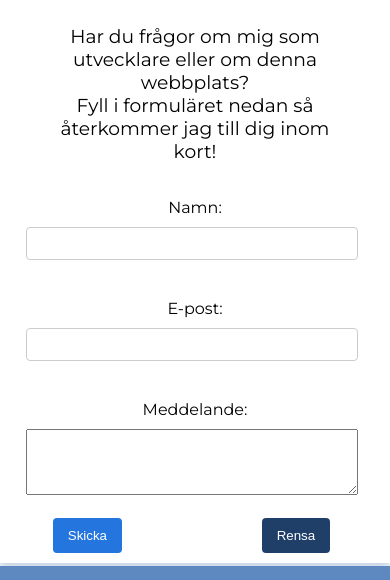
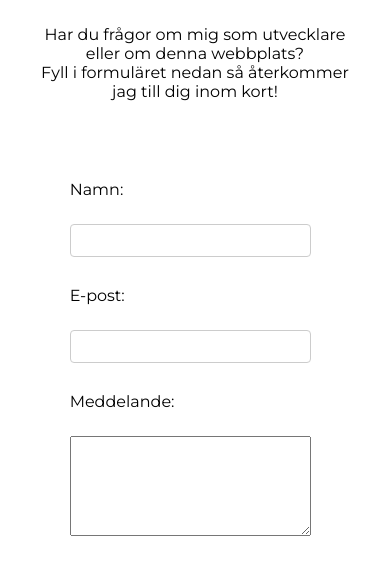
Before and after one commit to ronjanorlen/CSS-preprocessorer, a website built with Parcel: page src/contact.html in a window 390 px wide. Shown: the part 264-844 px from the top of the page. Built offline with nearby package versions, Linux system fonts and the light colour scheme.

Commit message:
Inför publicering

```diff
--- a/src/contact.html
+++ b/src/contact.html
@@ -62,12 +62,13 @@
               <label for="lname">E-post:</label>
               <input type="text" id="lname" name="lname"><br><br>
               <label for="message">Meddelande:</label>
-              <textarea id="message" name="message" rows="4" cols="50"></textarea><br><br>
+              <textarea id="message" name="message"></textarea><br><br>
               <button type="submit" class="send-button">Skicka</button>
               <button type="submit" class="reset-button">Rensa</button>
             </fieldset>
           </form>
         </div>
+        <p><em>*Obs denna webbplats har ingen bakomliggande funktionalitet.</em></p>
 
     </main>
     <footer>
--- a/src/scss/_component.scss
+++ b/src/scss/_component.scss
@@ -43,25 +43,33 @@ p {
 
 
 /* Kontaktformulär */
+
 fieldset {
     border: none;
 }
+form {
+  width: 100%;
+  margin-left: auto;
+  margin-right: auto;
+  display: inline-block;
+  margin-left: 10%;
+}
 
-form {
-    display: flex;
-    align-items: center;
-    justify-content: center;
+/* Meddelande-ruta */
+textarea {
+  width: 80%;
+  height: 100px;
 }
 
 /* Stil för etiketter */
 label {
-    display: block;
+  display: block;
     margin-bottom: 25px;
 }
 
 /* Stil för textinput */
 input[type="text"] {
-    width: 100%;
+    width: 80%;
     padding: 8px;
     margin-bottom: 10px;
     box-sizing: border-box;
@@ -77,6 +85,7 @@ input[type="text"] {
     border: none;
     border-radius: 4px;
     cursor: pointer;
+    margin-top: 8%;
 }
 
 .reset-button {
--- a/src/scss/_layout.scss
+++ b/src/scss/_layout.scss
@@ -229,35 +229,20 @@ footer {
     h2 {
         font-size: 1.2em;
     }
+    h3 {
+        font-size: 1em;
+        margin-bottom: 20%;
+    }
     #gallery img, #about img {
         display: flex;
         flex-direction: column;
         align-items: center;
         width: 100%;
     }
-    #contact-form {
-        flex-direction: column;
-        align-items: center;
-    }
-   label {
-    width: 98%;
-    margin: 10px auto;
-    text-align: center;
-   }
-   input[type="text"] {
-    width: 98%;
-}
-textarea {
-    width: 98%;
-}
-.reset-button{
-    margin-left: 40%;
-
-}
-.send-button{
-    margin-left: 8%;
-
-}
+    form {
+        width: 90%;
+        margin-left: 12%;
+      }
 footer {
     flex-direction: column;
     height: 400px;
@@ -272,7 +257,7 @@ footer li {
 /* Tablets */
 @media only screen and (max-width: 601px) and (min-width: 900px) {
     main {
-        width: 90%;
+        width: 80%;
     }
 }
 
```
